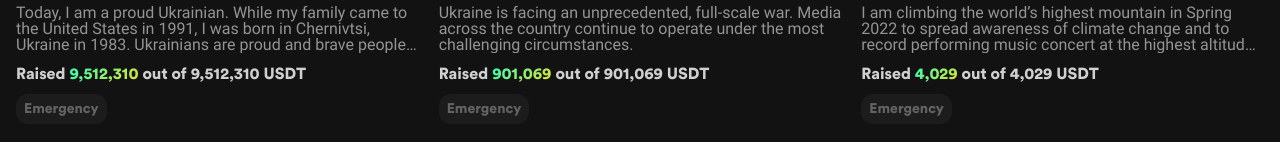
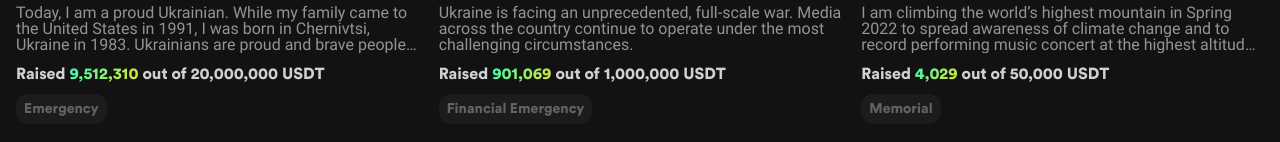
Before and after one commit to sumicet/x-project, a React (Create React App) app: page / in a window 1280 px wide. Shown: the part 538-680 px from the top of the page. Built offline with nearby package versions, Linux system fonts and the light colour scheme.

Commit message:
add description container

```diff
--- a/src/components/FundraiserCard/FundraiserCard.styled.tsx
+++ b/src/components/FundraiserCard/FundraiserCard.styled.tsx
@@ -6,4 +6,10 @@ export const FundraiserCard = styled.div<FundraiserCardProps>`
     .one-line {
         display: inline-block;
     }
+
+    height: 100%;
 `;
+
+export const Description = styled.span<FundraiserCardProps>`
+    /* height: 100%; */
+`;
--- a/src/components/FundraiserCard/FundraiserCard.tsx
+++ b/src/components/FundraiserCard/FundraiserCard.tsx
@@ -71,12 +71,14 @@ const FundraiserCard = ({
                     {title}
                 </Header3>
 
+                <Styled.Description>
                     <Paragraph
                         color={isHovered ? 'hoverText2' : 'text2'}
                         margin={`0 0 ${theme.spacing[3]} 0`}
                     >
                         <TextRowEllipsis rows={3}>{description}</TextRowEllipsis>
                     </Paragraph>
+                </Styled.Description>
 
                 <ParagraphBlack1
                     color={isHovered ? 'hoverText1' : 'text1'}
@@ -84,7 +86,7 @@ const FundraiserCard = ({
                     margin={`0 0 ${theme.spacing[3]} 0`}
                 >
                     Raised <TextGradient>{parseFloat(collected).toLocaleString()}</TextGradient> out
-                    of {parseFloat(collected).toLocaleString()} {config.fiatCurrency}
+                    of {parseFloat(goal).toLocaleString()} {config.fiatCurrency}
                 </ParagraphBlack1>
 
                 <Category name={category} />
--- a/src/data/mock.ts
+++ b/src/data/mock.ts
@@ -56,7 +56,7 @@ export const fundraisers: Fundraiser[] = [
         Flexport.org is organizing shipments of relief supplies to refugee sites in Poland, Romania, Hungary, Slovakia and Moldova.
 
         Airbnb.org is providing free, short-term housing to refugees fleeing Ukraine.`,
-        category: 'Emergency',
+        category: 'Financial Emergency',
         creator: {
             image: 'https://cdn.quotesgram.com/img/43/6/620194072-Baby-panda-giant-bucket-of-cute.jpg',
             username: 'Panda',
@@ -100,7 +100,7 @@ export const fundraisers: Fundraiser[] = [
         Flexport.org is organizing shipments of relief supplies to refugee sites in Poland, Romania, Hungary, Slovakia and Moldova.
 
         Airbnb.org is providing free, short-term housing to refugees fleeing Ukraine.`,
-        category: 'Emergency',
+        category: 'Memorial',
         creator: {
             image: 'https://cdn.quotesgram.com/img/43/6/620194072-Baby-panda-giant-bucket-of-cute.jpg',
             username: 'Panda',
@@ -141,7 +141,7 @@ export const fundraisers: Fundraiser[] = [
         Flexport.org is organizing shipments of relief supplies to refugee sites in Poland, Romania, Hungary, Slovakia and Moldova.
 
         Airbnb.org is providing free, short-term housing to refugees fleeing Ukraine.`,
-        category: 'Emergency',
+        category: 'Nonprofit',
         creator: {
             image: 'https://cdn.quotesgram.com/img/43/6/620194072-Baby-panda-giant-bucket-of-cute.jpg',
             username: 'Panda',
```
Lines whose indentation alone changed are shown as unchanged.
